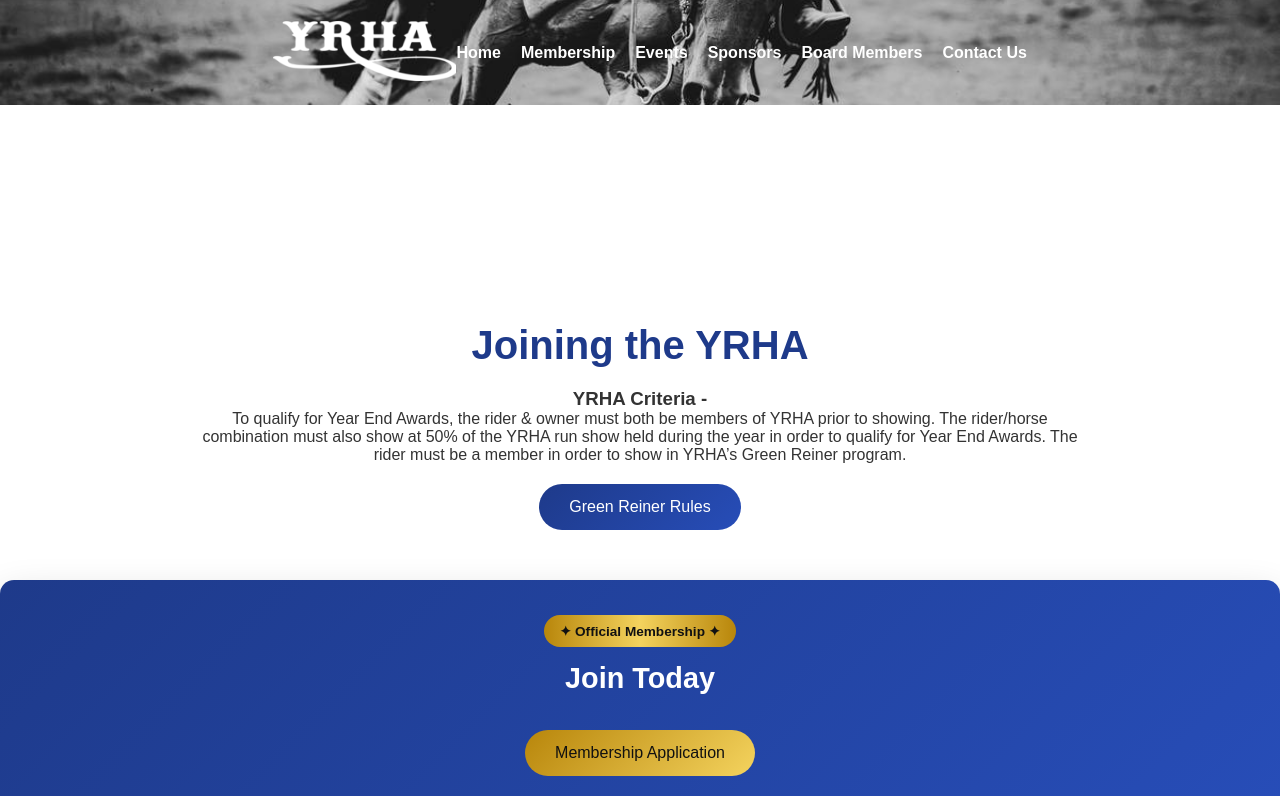
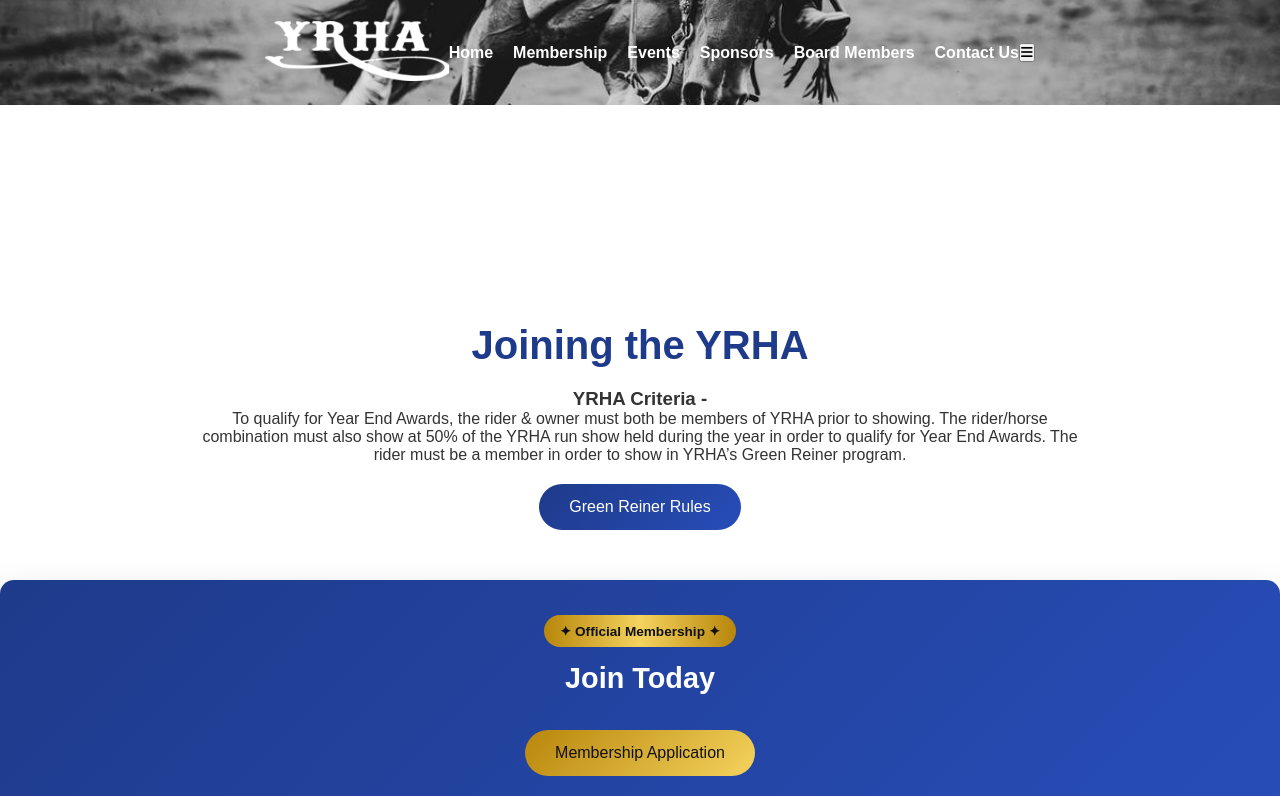
Before and after one commit to Bennettravis/yankeereiners.com, a plain HTML site: page membership.html in a window 1280 px wide. Shown: the top 796 px of the page. Drawn offline with Linux system fonts and the light colour scheme.

Commit message:
mini menu

```diff
--- a/membership.html
+++ b/membership.html
@@ -27,7 +27,9 @@
             <a href="boardmembers.html">Board Members</a>
             <a href="contact.html">Contact Us</a>
         </nav>
-
+<button id="menu-btn">
+            <i class="fas fa-bars"></i>
+        </button>
 
     </div>
 </header>
```
